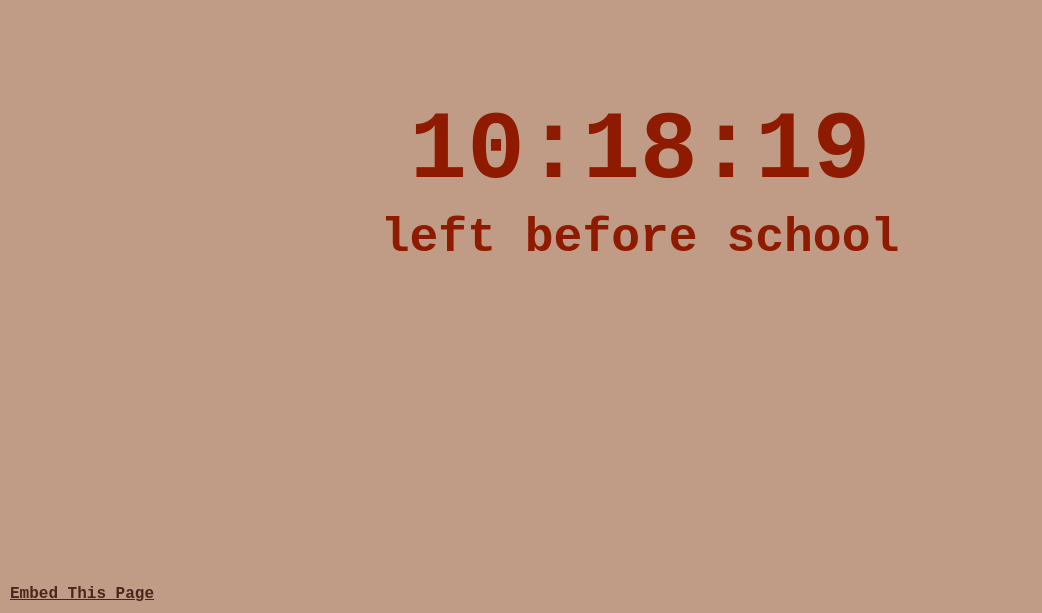
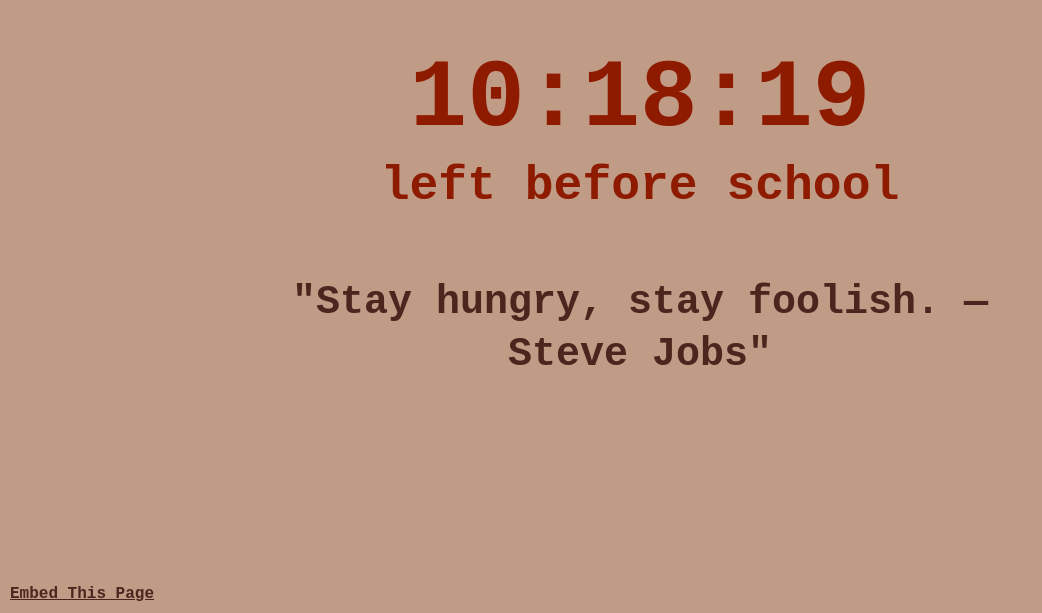
Before and after one commit to ABHax101/files, a plain HTML site: page enloetime/index.html in a window 1280 px wide. Shown: the part 187-800 px from the top of the page, without its empty margins (0-1042 px from the left). Drawn offline with Linux system fonts and the light colour scheme; no server answers.

Commit message:
Make sure quotes display even if no lang parameter has been passed (where default language is English)

```diff
--- a/enloetime/index.html
+++ b/enloetime/index.html
@@ -74,7 +74,7 @@
                 if (value) document.documentElement.style.setProperty(`--${key}-color`, `#${value}`);
             });
 
-            const lang = params.get("lang").toLowerCase(); window.quotePath = (lang === null || lang === "") ? "./quotes_es.json" : `./quotes_${lang}.json`;
+            const lang = params.get("lang"); window.quotePath = (lang === null || lang.toLowerCase() === "") ? "./quotes_en.json" : `./quotes_${lang}.json`;
         </script>
     </head>
     <body>
```
